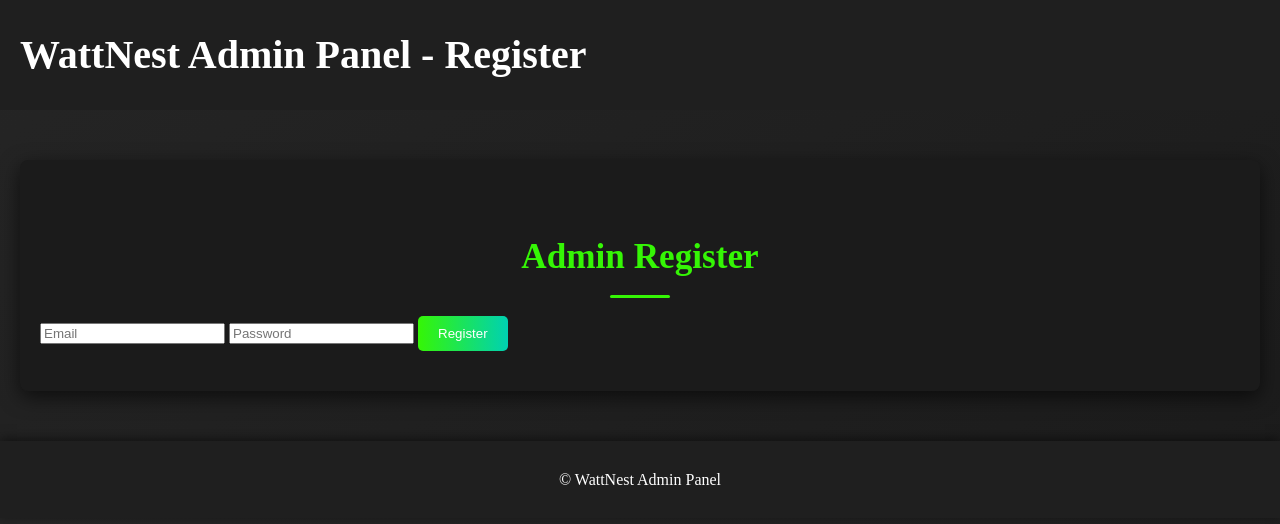
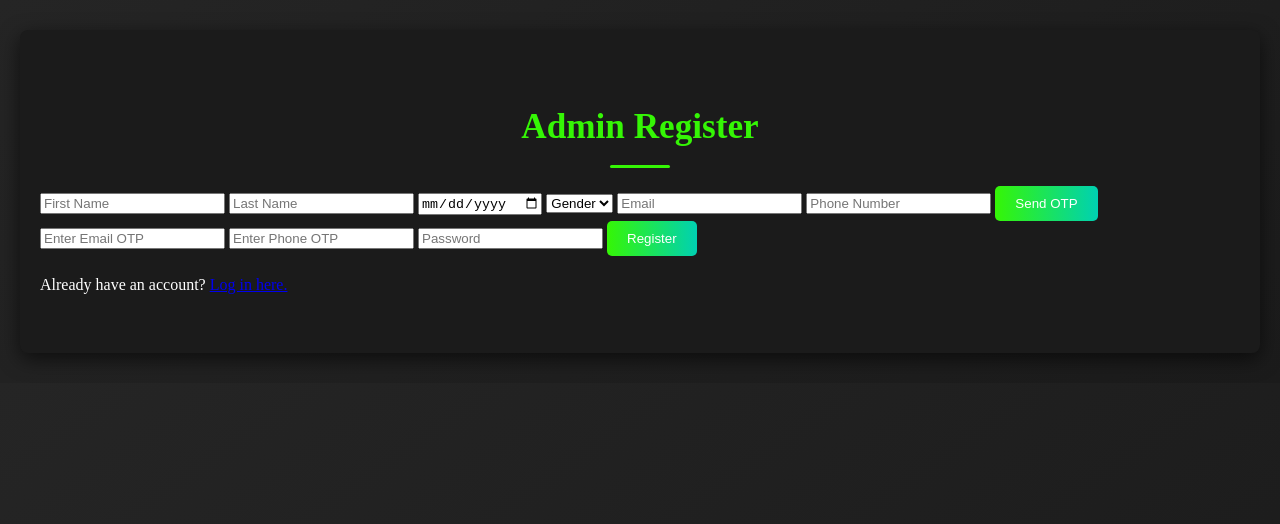
Before and after one commit to HarshaNinganna/WattNest, a plain HTML site: page admin-register.html in a window 1280 px wide. Drawn offline with Linux system fonts and the light colour scheme; files that its build step writes are made by us from their sources; files whose address does not match are found by name.

Commit message:
Update admin-register.html

```diff
--- a/admin-register.html
+++ b/admin-register.html
@@ -8,46 +8,96 @@
     <script src="https://www.gstatic.com/firebasejs/9.0.0/firebase-app.js"></script>
     <script src="https://www.gstatic.com/firebasejs/9.0.0/firebase-auth.js"></script>
     <script src="js/firebaseConfig.js" defer></script>
-    <script src="js/admin-register.js" defer></script>
 </head>
 <body>
-    <header>
-        <h1>WattNest Admin Panel - Register</h1>
-    </header>
-
-    <main>
     <section id="auth">
         <h2>Admin Register</h2>
         <form id="register-form">
-                <input type="text" id="register-email" placeholder="Email" required>
+            <input type="text" id="firstname" placeholder="First Name" required>
+            <input type="text" id="lastname" placeholder="Last Name" required>
+            <input type="date" id="dob" required>
+            <select id="gender" required>
+                <option value="" disabled selected>Gender</option>
+                <option value="Male">Male</option>
+                <option value="Female">Female</option>
+                <option value="Other">Other</option>
+            </select>
+            <input type="email" id="register-email" placeholder="Email" required>
+            <input type="text" id="register-phone" placeholder="Phone Number" required>
+            <button type="button" onclick="sendOTP()">Send OTP</button>
+            <input type="text" id="email-otp" placeholder="Enter Email OTP" required>
+            <input type="text" id="phone-otp" placeholder="Enter Phone OTP" required>
             <input type="password" id="register-password" placeholder="Password" required>
             <button type="submit">Register</button>
         </form>
+        <p>Already have an account? <a href="admin-login.html">Log in here.</a></p>
     </section>
-    </main>
 
-    <footer>
-        <p>&copy; WattNest Admin Panel</p>
-    </footer>
-</body>
-</html>
+    <div id="recaptcha-container"></div> <!-- reCAPTCHA container for phone verification -->
+
     <script>
-// Initialize Firebase
-const app = firebase.initializeApp(firebaseConfig);
         const auth = firebase.auth();
 
-// Handle Admin Registration
+        function sendOTP() {
+            const email = document.getElementById('register-email').value;
+            const phone = document.getElementById('register-phone').value;
+
+            // Basic validation
+            if (!email || !phone) {
+                alert('Please enter both email and phone number.');
+                return;
+            }
+
+            console.log('Sending OTP to:', { email, phone });
+
+            const appVerifier = new firebase.auth.RecaptchaVerifier('recaptcha-container', { size: "invisible" });
+
+            // Send Email OTP
+            auth.sendSignInLinkToEmail(email, {
+                url: 'http://127.0.0.1:5500/index.html', // Adjust URL as needed
+                handleCodeInApp: true,
+            }).then(() => {
+                window.localStorage.setItem('emailForSignIn', email);
+                alert('Email OTP sent! Please check your email.');
+            }).catch((error) => {
+                console.error('Email OTP Error:', error.message);
+            });
+
+            // Send Phone OTP
+            auth.signInWithPhoneNumber(`+91${phone}`, appVerifier)
+                .then((confirmationResult) => {
+                    window.confirmationResult = confirmationResult;
+                    alert('Phone OTP sent!');
+                })
+                .catch((error) => {
+                    console.error('Phone OTP Error:', error.message);
+                });
+        }
+
         document.getElementById('register-form').addEventListener('submit', async (e) => {
             e.preventDefault();
-    const email = document.getElementById('register-email').value;
-    const password = document.getElementById('register-password').value;
+            const phoneOtp = document.getElementById('phone-otp').value;
+            const emailOtp = document.getElementById('email-otp').value;
 
             try {
-        await auth.createUserWithEmailAndPassword(email, password);
+                // Verify Phone OTP
+                await window.confirmationResult.confirm(phoneOtp);
+                alert('Phone verification successful!');
+
+                // Complete Email OTP verification
+                const emailForSignIn = window.localStorage.getItem('emailForSignIn');
+                if (auth.isSignInWithEmailLink(window.location.href) && emailForSignIn) {
+                    await auth.signInWithEmailLink(emailForSignIn, window.location.href);
+                    alert("Email verification successful!");
+                }
+
                 alert("Registration Successful!");
-        window.location.href = "admin-login.html"; // Redirect to login page
+                window.location.href = "admin-login.html";
             } catch (error) {
-        alert("Registration Failed: " + error.message);
+                alert('Invalid OTP, please try again.');
+                console.error("Verification Error:", error.message);
             }
         });
     </script>
+</body>
+</html>
```
Lines whose indentation alone changed are shown as unchanged.
